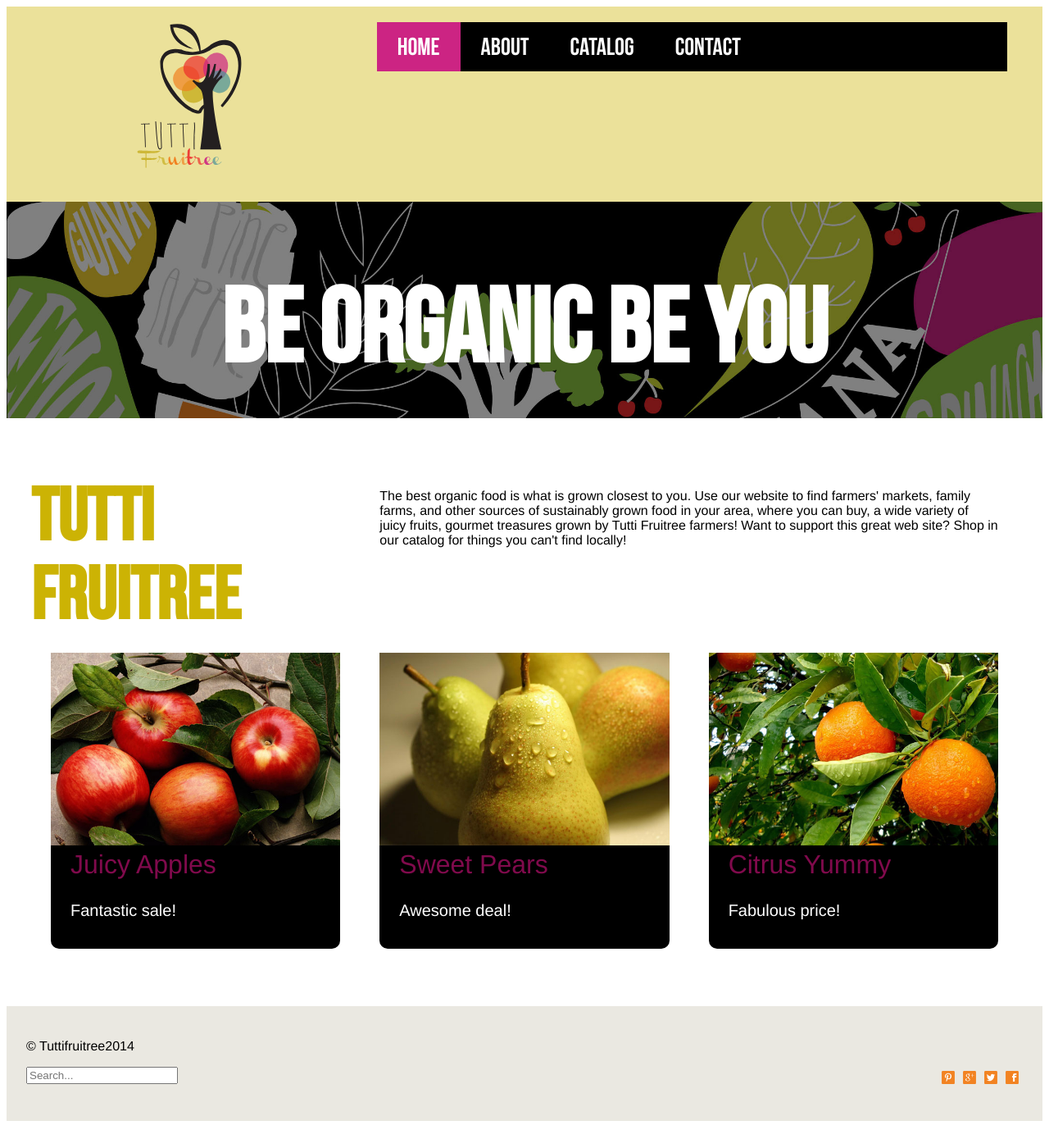
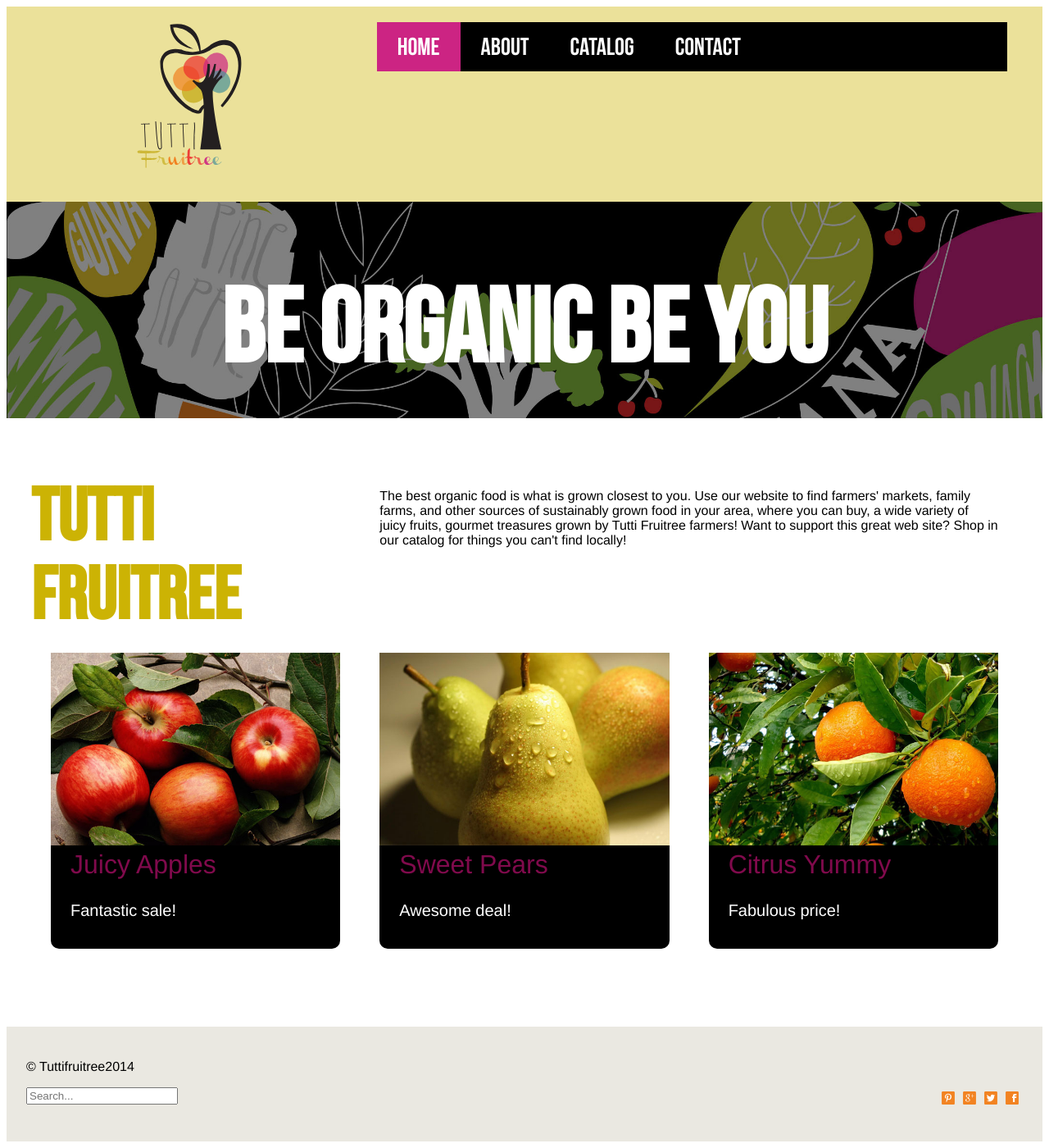
Before and after one commit to baci0008/ecommerce-website, a Jekyll site: the page built from index.html, in a window 1280 px wide. Shown: the whole page at 82% size. Built offline with Jekyll 4.4.1, drawn with Linux system fonts in a browser that asks for light colours; Markdown is read by kramdown in place of the engine named in the settings; before the commit the page ends 1375 px from its top, so only the background shows below that.

Commit message:
Added margin-bottom to small promos

```diff
--- a/_includes/css/promos.css
+++ b/_includes/css/promos.css
@@ -1,6 +1,7 @@
 .promo-small {
 	background-color: #000;
 	padding-bottom: 15px;
+	margin-bottom: 25px;
 	border-radius: 10px;
 	color: #FFF;
 	font-size: 20px;
```
